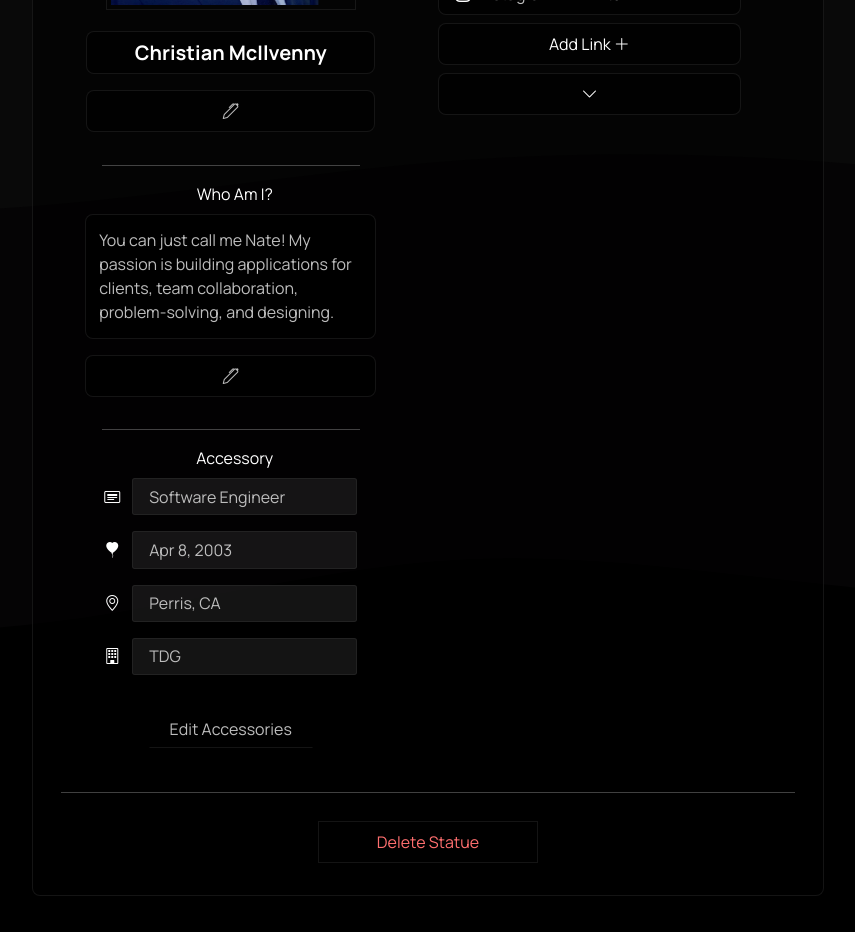
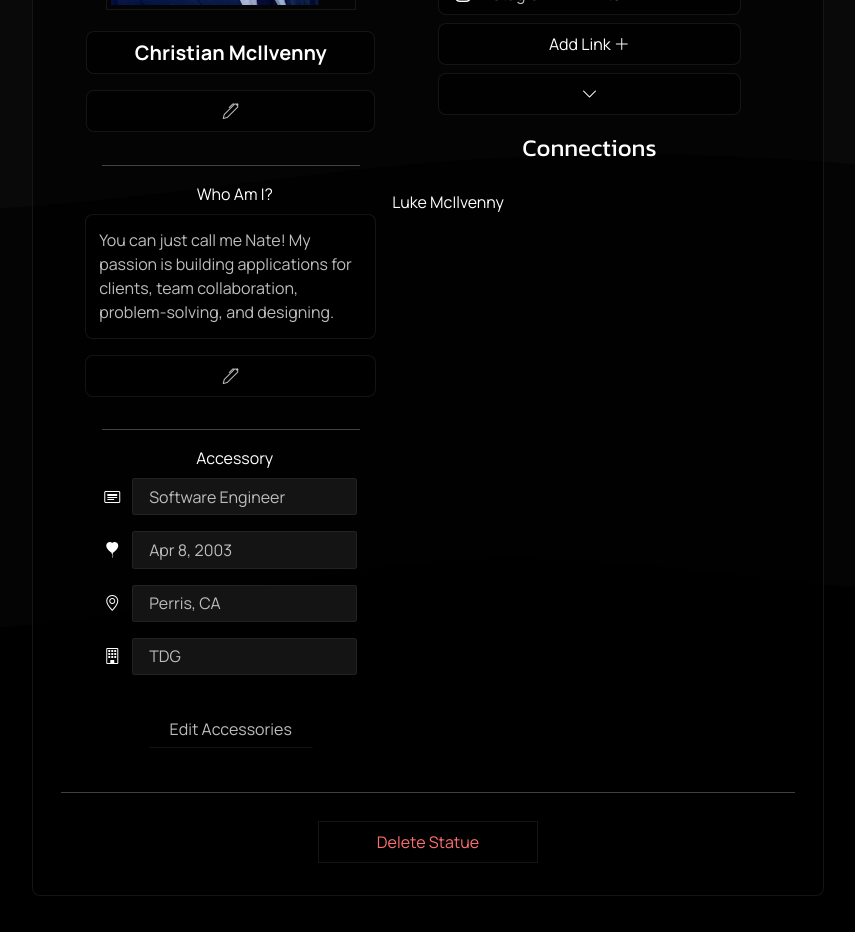
Before and after one commit to TDG-Org/Statue-Status, a React (Create React App) app in the folder client/: page /profile in a window 1280 px wide. Shown: the part 1160-2092 px from the top of the page, without its empty margins (422-1277 px from the left). Built offline with nearby package versions, Linux system fonts and the light colour scheme.

Commit message:
setting up connections component, and modularizing the scss files for the profile statue

```diff
--- a/client/src/components/Statue/Profile Statue/ProfileStatue.jsx
+++ b/client/src/components/Statue/Profile Statue/ProfileStatue.jsx
@@ -4,7 +4,7 @@ import React from "react";
 import { ProfileNoStatue, ProfileStatuePrimary, ProfileStatueSecondary } from "./";
 
 // Styles
-import "../../../sass/components/ProfileStatue.scss";
+import "../../../sass/components/Profile Statue/ProfileStatue.scss";
 
 // Images/SVGs
 import { Pancake, Brilliance, Bravery, NatePfp } from "../../../assets/imgs";
--- a/client/src/components/Statue/Profile Statue/Secondary/ProfileStatueConnections.jsx
+++ b/client/src/components/Statue/Profile Statue/Secondary/ProfileStatueConnections.jsx
@@ -5,7 +5,25 @@ import PropTypes from "prop-types";
 
 const ProfileStatueConnections = () => {
   return (
-    <div>ProfileStatueConnections</div>
+    <div className="secondary-sect-connections">
+      <h4>Connections</h4>
+
+      <div className="statue-peer">
+        {/* Image  */}
+        <div className="statue-peer-img-wrapper">
+          <img src="" alt="" />
+        </div>
+        {/* Name  */}
+        <div className="statue-peer-name-wrapper">
+          <p className="statue-peer-name">
+            Luke McIlvenny
+          </p>
+        </div>
+        {/* The X button  */}
+      </div>
+
+
+    </div>
   );
 };
 
--- a/client/src/components/Statue/Profile Statue/Secondary/ProfileStatueSecondary.jsx
+++ b/client/src/components/Statue/Profile Statue/Secondary/ProfileStatueSecondary.jsx
@@ -11,8 +11,7 @@ const ProfileStatueSecondary = () => {
       <ProfileStatueSocial />
 
       {/* Connections  */}
-
-      <div className="connections"></div>
+      <ProfileStatueConnections />
   </div>
   );
 };
--- a/client/src/sass/components/ProfileStatue.scss
+++ b/client/src/sass/components/Profile Statue/ProfileStatue.scss
@@ -1,7 +1,7 @@
 // Profile Statue Section
 
 // SCSS Variables
-@import "../variables.scss";
+@import "../../variables.scss";
 
 .statue-sect {
   width: 100%;
```
